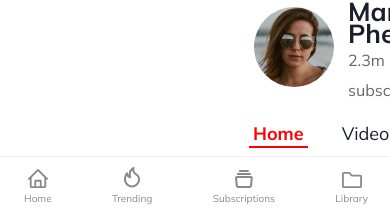
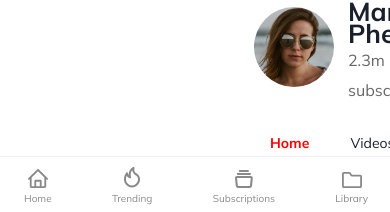
Before and after one commit to dzlek/yt-redesign, a React (Create React App) app: page /channel in a window 390 px wide. Shown: the part 627-839 px from the top of the page. Built offline with nearby package versions, Linux system fonts and the light colour scheme.

Commit message:
fix: add mobile layout

```diff
--- a/src/components/channelTabs/ChannelTabs.tsx
+++ b/src/components/channelTabs/ChannelTabs.tsx
@@ -7,8 +7,8 @@ const ChannelTabs = () => {
     <Tabs.Root defaultValue="home">
       <div className="tabsHeader">
         <Tabs.List className="tabsList">
-          {tabItems.map(({ value, label, icon }) => (
-            <Tabs.Trigger key={value} value={value} className="tabTrigger">
+          {tabItems.map(({ value, label, icon, className }) => (
+            <Tabs.Trigger key={value} value={value} className={`tabTrigger ${className || ''}`}>
               {icon} {label}
               <span className="tabUnderline" />
             </Tabs.Trigger>
--- a/src/components/channelTabs/channelTabs.scss
+++ b/src/components/channelTabs/channelTabs.scss
@@ -1,15 +1,26 @@
+@import '../../styles/media.scss';
+
 .tabsHeader {
   display: flex;
   justify-content: space-between;
   align-items: center;
+  @media (max-width: $breakpoint-mobile) {
+    padding: 10px 17px 3px 17px;
+  }
 }
 
 .tabsList {
   display: flex;
   gap: 62px;
 
+  @media (max-width: $breakpoint-mobile) {
+    gap: 33px;
+  }
+
   .tabTrigger {
     position: relative;
+    display: flex;
+    align-items: center;
     padding: 0 4px;
     font-size: 18px;
     color: var(--text-secondary);
@@ -26,6 +37,10 @@
       }
     }
 
+    @media (max-width: $breakpoint-mobile) {
+      font-size: 14px;
+    }
+
     .tabUnderline {
       content: '';
       position: absolute;
@@ -38,10 +53,13 @@
       transform: scaleX(0);
       transform-origin: center;
       transition: transform 0.2s ease-in-out;
+      @media (max-width: $breakpoint-mobile) {
+        bottom: -5px;
+      }
     }
   }
 
-  @media (max-width: 1400px) {
+  @media (max-width: 1400px) and (min-width: $breakpoint-mobile) {
     gap: 30px;
   }
 }
```
